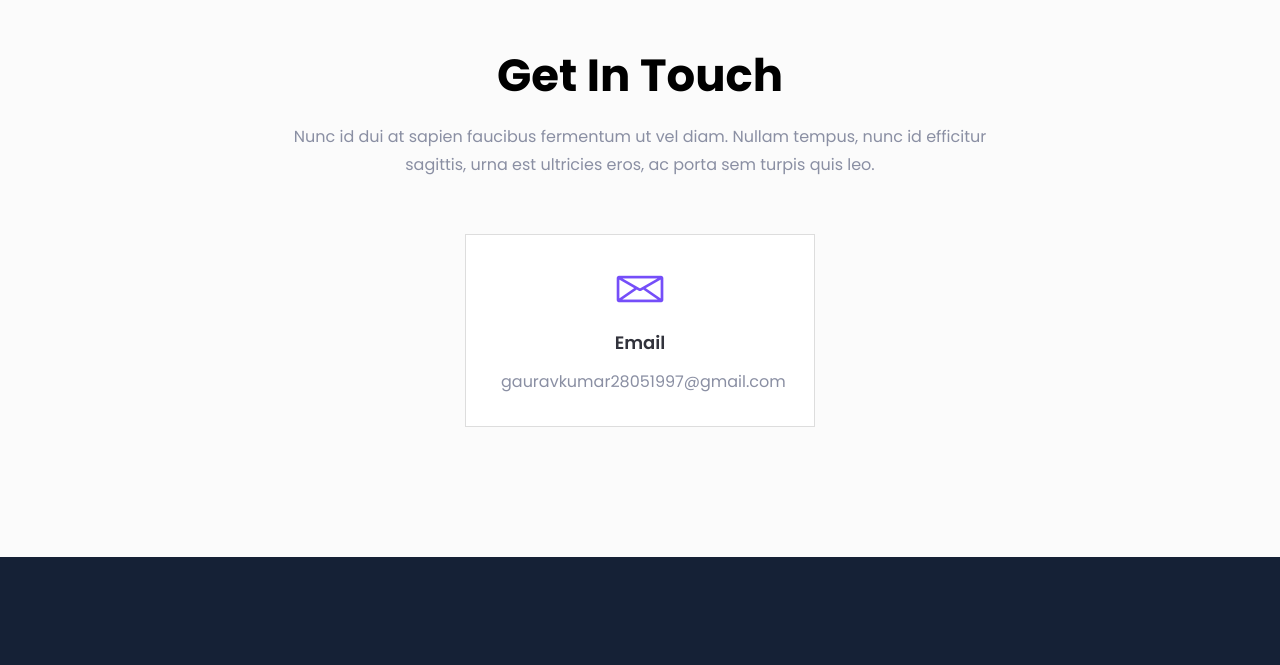
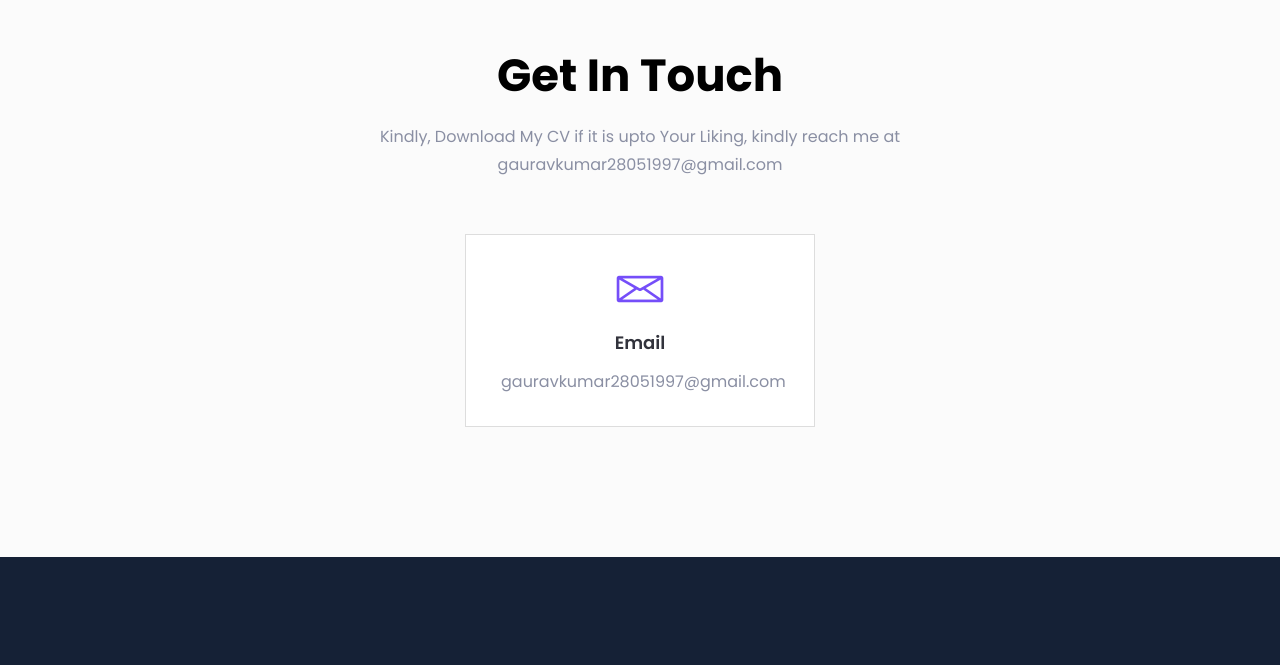
Before and after one commit to gauravkumar-tech/portfolio, a plain HTML site: page index.html in a window 1280 px wide. Shown: the part 2300-2965 px from the top of the page. Drawn offline with Linux system fonts and the light colour scheme; files whose address does not match are found by name.

Commit message:
get in touch changed

```diff
--- a/index.html
+++ b/index.html
@@ -431,7 +431,7 @@
                 <div class="col-lg-8">
                     <div class="section-title text-center pb-25">
                         <h2 class="title">Get In Touch</h2>
-                        <p>Nunc id dui at sapien faucibus fermentum ut vel diam. Nullam tempus, nunc id efficitur sagittis, urna est ultricies eros, ac porta sem turpis quis leo.</p>
+                        <p>Kindly, Download My CV if it is upto Your Liking, kindly reach me at gauravkumar28051997@gmail.com</p>
                     </div>
                     <!-- section title -->
                 </div>
```
